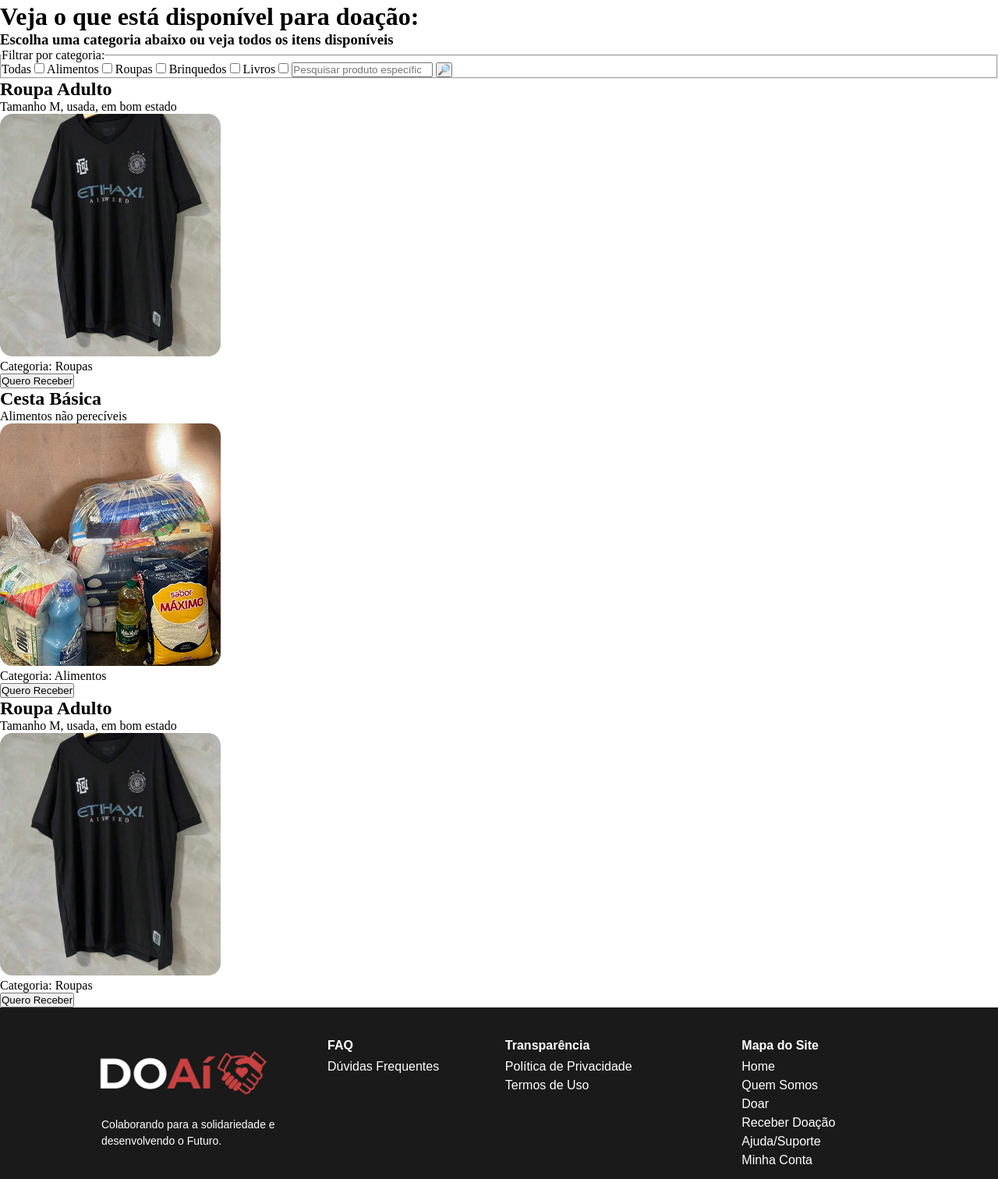
After one commit to Rhaaaaby/PROJETO-INTEGRADOR-Desenvolvedores-do-Futuro, a Flask app: template frontend/templates/doacoes.html in a window 1280 px wide. The commit adds this page. Shown: the part 441-1953 px from the top of the page at 78% size. Run offline with Flask 3, Linux system fonts and the light colour scheme; the template is opened without the code that fills it, so the values that code supplies are empty.

Commit message:
Adicionando páginas HTML Doações e Registro

```diff
--- a/backend/Models/user.py
+++ b/backend/Models/user.py
@@ -1,6 +1,5 @@
-from database import db
 from flask_login import UserMixin
-
+from ..database import db
 class User(UserMixin, db.Model):
     __tablename__ = 'Usuario'
 
--- a/backend/app.py
+++ b/backend/app.py
@@ -1,27 +1,32 @@
+from flask_sqlalchemy import SQLAlchemy
+from flask_login import LoginManager
+from .routes import init_app_routes
+from .Models.user import User
+from sqlalchemy import text
+from .config import Config
+from .database import db
 from flask import Flask
-from flask_sqlalchemy import SQLAlchemy
-from sqlalchemy import text
-from flask_login import LoginManager
-from config import Config
-from database import db
-from Models.user import User
-from routes import init_app_routes
+import os
 
+app = Flask(
+    __name__,
+    static_folder=os.path.join("..", "frontend", "static"),
+    template_folder=os.path.join("..", "frontend", "templates")
+)
 
-app = Flask(__name__)
-
-init_app_routes(app)
-
-#Instanciando Config
+#Configurações
 app.config.from_object(Config)
 
-#inicializando o login Manager
+#Banco de Dados
+db.init_app(app)
+
+#Login Manager
 login_manager= LoginManager()
 login_manager.init_app(app)
+login_manager.login_view = 'auth.login'
 
-db.init_app(app)
-
-login_manager.login_view = 'auth.login'
+#Rotas
+init_app_routes(app)
 
 @login_manager.user_loader
 def load_user(user_id):
@@ -33,10 +38,9 @@ def teste_db():
         # Faz uma consulta simples só pra garantir que tá tudo ok
         with db.engine.connect() as connection:
             result = connection.execute(text("SELECT 1"))
-        return "Conexão com o banco funcionando lindamente!"
+        return "Conexão com o banco funcionando."
     except Exception as e:
-        return f"Deu ruim na conexão: {e}"
-
+        return f"Conexão não estabelecida: {e}"
 
 @app.route('/teste', methods=['GET'])
 def teste():
--- a/backend/routes/__init__.py
+++ b/backend/routes/__init__.py
@@ -1,6 +1,6 @@
+from .register import register_bp
 from flask import Blueprint
-from routes.register import register_bp
-from routes.login import auth_bp
+from .login import auth_bp
 
 def init_app_routes(app):
     app.register_blueprint(register_bp)
--- a/static/stylelogin.css
+++ b/frontend/static/comum.css
@@ -1,3 +1,5 @@
+/* Estilos padrões para as páginas do projeto */
+
 * {
     margin: 0;
     padding: 0;
@@ -49,109 +51,6 @@ li {
     padding: 0px;
     justify-content: space-between;
     position: relative;
-}
-
-/*campo formulário*/
-div.form {
-    font-family: Montserrat, Arial, Helvetica;
-    border-radius: 9px;
-    background-color:#D9D9D9;
-    box-shadow: 4px 4px 3px 0px rgba(0, 0, 0, 0.25);
-    padding: 0px auto;
-    margin: 150px auto;
-    width: 440px;
-    height: 100%;
-	display: flex;
-	justify-content: center;
-	align-items: center;
-}
-
-fieldset {
-    border: none;
-}
-
-.form legend {
-    text-align: center;
-    align-items: center;
-    padding: 50px 0px 0px 0px;
-}
-
-/*título*/
-.form span {
-    font-size: 24px;
-    font-weight: 600;
-    color: #000000;
-    margin: 0 auto;
-}
-
-/*subtítulo*/
-.form p {
-    font-size: 20px;
-    font-weight: 400;
-    color: #000000;
-    text-align: center;
-    margin: 0 auto;
-    padding: 10px 0px 40px 0px;
-}
-
-/*texto inputs*/
-.form label {
-    font-size: 17px;
-    font-weight: 600;
-    color: #000000;
-    width: 300px;
-    margin: 10px;
-    padding: 0px;
-    display: block;
-    text-align: left;
-    text-decoration: none;
-}
-
-input {
-    font-size: 17px;
-    font-weight: 400;
-    color: #000000;
-    width: 300px;
-    height: 40px;
-    margin: 0px 0px 40px 8px;
-    padding: 0px auto;
-    border-radius: 5px;
-    border: none;
-    background-color: #ffffff;
-}
-
-/*botões formulário*/
-.form button {
-    font-size: 20px;
-    font-weight: 600;
-    color: #ffffff;
-    background-color: #C94141;
-    border-radius: 5px;
-    padding: 10px 120px;
-    margin: 10px;
-    text-decoration: none;
-    border: none;
-    justify-content: center;
-    align-items: center;
-    display: flex;
-    flex-direction: column;
-    cursor: pointer;
-}
-
-.botao-secundario {
-    font-size: 20px;
-    font-weight: 600;
-    color: #C94141;
-    background-color: #ffffff;
-    border-radius: 5px;
-    padding: 10px 20px;
-    margin: 10px 10px 50px 10px;
-    text-decoration: none;
-    border: 1px solid #C94141;
-    display: flex;
-    justify-content: center;
-    align-items: center;
-    flex-direction: column;
 }
 
 /*rodapé*/
--- /dev/null
+++ b/frontend/templates/doacoes.html
@@ -0,0 +1,137 @@
+<!DOCTYPE html>
+<html lang="pt-br">
+
+<!-- Página do Feed de doações que serão publicados pelos usuários -->
+
+<head>
+    <title> Feed de Doações </title>
+    <meta charset="utf-8">
+    <meta name="viewport" content="width=device-width, initial-scale=1.0">
+    <!-- linkando o documento CSS para o Flask -->
+    <link rel="stylesheet" href="{{ url_for('static', filename='comum.css') }}">
+
+    <!-- Google Fonts -->
+    <link rel="stylesheet" href="https://fonts.googleapis.com/css2?family=Montserrat:wght@400;600&display=swap">
+    <link rel="stylesheet" href="https://fonts.googleapis.com/css2?family=Fira+Sans:wght@400&display=swap">
+</head>
+
+<body>
+    <header>
+        <a class="logo" href="#">
+            <img src="{{url_for('static', filename='images/logo_doai.png') }}" alt="Logo Doaí">
+        </a>
+        <nav>
+            <ul>
+                <li><a href="#">Home</a></li>
+                <li><a href="#">Quem Somos</a></li>
+                <li><a href="#">Doar</a></li>
+                <li><a href="#">Receber Doação</a></li>
+                <li><a href="#">Ajuda/Suporte</a></li>
+                <li><a href="#">Minha Conta</a></li>
+            </ul>
+        </nav>
+    </header>
+
+    <hero>
+        <img src="{{ url_for('static', filename='images/hero_image.png') }}" Alt="Mãos Unidas">
+    </hero>
+
+    <h1>Veja o que está disponível para doação:</h1>
+    <h3>Escolha uma categoria abaixo ou veja todos os itens disponíveis</h3>
+
+    <!-- campos de filtragem -->
+    <form action="/buscar" method="GET">
+        <fieldset>
+            <legend>
+                <p>Filtrar por categoria:</p>
+            </legend>
+
+            <label for="Todas">Todas</label>
+            <input type="checkbox" id="Todas" name="Todas">
+
+            <label for="Alimentos">Alimentos</label>
+            <input type="checkbox" id="Alimentos" name="Alimentos">
+
+            <label for="Roupas">Roupas</label>
+            <input type="checkbox" id="Roupas" name="Roupas">
+
+            <label for="Brinquedos">Brinquedos</label>
+            <input type="checkbox" id="Brinquedos" name="Brinquedos">
+
+            <label for="Livros">Livros</label>
+            <input type="checkbox" id="Livros" name="Livros">
+
+            <input type="search" name="PEsquisa" placeholder="Pesquisar produto específico" aria-label="Buscar no site">
+            <button type="submit">🔎</button>
+        </fieldset>
+    </form>
+
+    <!--Feed de produtos-->
+
+    <section class="feed-produtos">
+        <div class="produto-card">
+            <h2>Roupa Adulto</h2>
+            <p>Tamanho M, usada, em bom estado</p>
+            <img src="{{ url_for('static', filename='images/exemplo_camisa.png') }}" alt="Camisa masculino adulto">
+            <p>Categoria: Roupas</p>
+            <button>Quero Receber</button>
+        </div>
+
+        <div class="produto-card">
+            <h2>Cesta Básica</h2>
+            <p>Alimentos não perecíveis</p>
+            <img src="{{ url_for('static', filename='images/exemplo_cesta.png') }}" alt="Cesta Básica">
+            <p>Categoria: Alimentos</p>
+            <button>Quero Receber</button>
+        </div>
+
+        <div class="produto-card">
+            <h2>Roupa Adulto</h2>
+            <p>Tamanho M, usada, em bom estado</p>
+            <img src="{{ url_for('static', filename='images/exemplo_camisa.png') }}" alt="Camisa Adulto">
+            <p>Categoria: Roupas</p>
+            <button>Quero Receber</button>
+        </div>
+    </section>
+</body>
+
+<footer>
+    <div class="logo-area">
+        <a class="logo" href="#">
+            <img src="{{url_for('static', filename='images/logo_doai.png')}}" alt="Logo Doaí">
+        </a>
+        <p class="texto-rodape"> Colaborando para a solidariedade e desenvolvendo o Futuro.</p>
+    </div>
+
+    <nav>
+        <section>
+            <h3>FAQ</h3>
+            <ul>
+                <li><a href="#">Dúvidas Frequentes</a></li>
+            </ul>
+        </section>
+
+        <section>
+            <h3>Transparência</h3>
+            <ul>
+                <li><a href="#">Política de Privacidade</a></li>
+                <li><a href="#">Termos de Uso</a></li>
+            </ul>
+        </section>
+
+        <section>
+            <h3>Mapa do Site</h3>
+            <ul>
+                <li><a href="#">Home</a></li>
+                <li><a href="#">Quem Somos</a></li>
+                <li><a href="#">Doar</a></li>
+                <li><a href="#">Receber Doação</a></li>
+                <li><a href="#">Ajuda/Suporte</a></li>
+                <li><a href="#">Minha Conta</a></li>
+            </ul>
+        </section>
+    </nav>
+</footer>
+</body>
+
+</html>
```
Also changed, not shown: backend/routes/login.py (+16 -16 lines), backend/routes/register.py (+27 -19 lines), frontend/static/stylelogin.css (added, +104 -0 lines), frontend/templates/login.html (+12 -15 lines), frontend/templates/register.html (+99 -11 lines), backend/__init__.py (added), frontend/static/README.md (renamed from static/README.md), frontend/static/images/exemplo_camisa.png (added), frontend/static/images/exemplo_cesta.png (added), frontend/static/images/hero_img.png (added), frontend/static/images/logo_doai.png (renamed from static/logo_doai.png), 3 other files.
